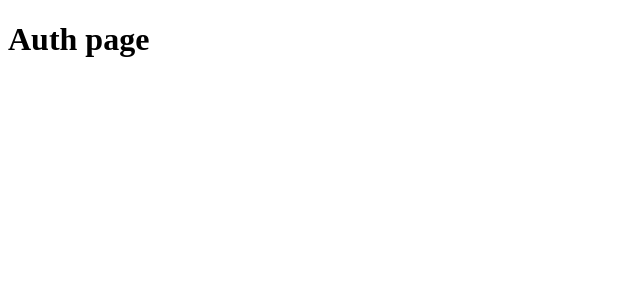
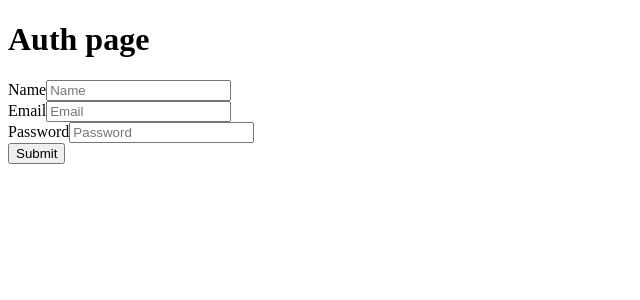
Before and after one commit to Andrij-Panasenko/google-git-next-auth, a Next.js app: page / in a window 1280 px wide. Shown: the top 300 px of the page, without its empty margins (0-640 px from the left). Built offline with nearby package versions, Linux system fonts and the light colour scheme.

Commit message:
add form without styling

```diff
--- a/package.json
+++ b/package.json
@@ -10,6 +10,7 @@
   },
   "dependencies": {
     "eslint-config-prettier": "^9.1.0",
+    "formik": "^2.4.6",
     "next": "14.2.4",
     "prettier": "^3.3.2",
     "react": "^18",
--- a/src/app/components/auth-form.tsx
+++ b/src/app/components/auth-form.tsx
@@ -1,7 +1,53 @@
+'use client';
+
+import { Formik, Form } from 'formik';
 import React from 'react';
+import InputField from './input-field';
 
-export interface AuthFormProps { }
+export type AuthFormValues = {
+  name: string;
+  email: string;
+  password: string;
+};
 
-export default function AuthForm({}: AuthFormProps) {
-  return <></>;
+const initialValues: AuthFormValues = {
+  name: '',
+  email: '',
+  password: '',
+};
+
+export interface AuthFormProps {
+  onSubmit?: (values: AuthFormValues) => void | Promise<void>;
 }
+
+export default function AuthForm({ onSubmit }: AuthFormProps) {
+  const handleSubmit = (values: AuthFormValues) => {
+    console.log(values);
+  };
+
+  return (
+    <>
+      <div>
+        <Formik initialValues={initialValues} onSubmit={handleSubmit}>
+          <Form>
+            <div>
+              <InputField label="Name" placeholder="Name" name="name" />
+            </div>
+            <div>
+              <InputField label="Email" placeholder="Email" name="email" />
+            </div>
+            <div>
+              <InputField
+                label="Password"
+                placeholder="Password"
+                name="password"
+                type="password"
+              />
+            </div>
+            <button type="submit">Submit</button>
+          </Form>
+        </Formik>
+      </div>
+    </>
+  );
+}
--- /dev/null
+++ b/src/app/components/input-field.tsx
@@ -0,0 +1,23 @@
+'use client';
+
+import React from 'react';
+import { Field } from 'formik';
+
+export interface InputFieldProps {
+  label?: string;
+  placeholder?: string;
+  name?: string;
+  type?: string;
+  id?: string;
+}
+
+export default function InputField({ label, id, ...rest }: InputFieldProps) {
+  return (
+    <>
+      <div>
+        <label htmlFor={id}>{label}</label>
+        <Field {...rest} id={id} />
+      </div>
+    </>
+  );
+}
--- a/src/app/page.tsx
+++ b/src/app/page.tsx
@@ -1,9 +1,11 @@
 import React from 'react';
+import AuthForm from './components/auth-form';
 
 export default function Home() {
   return (
     <main>
       <h1>Auth page</h1>
+      <AuthForm />
     </main>
   );
 }
```
Also changed, not shown: 1 other file (tests, documents, lock files or other folders).
